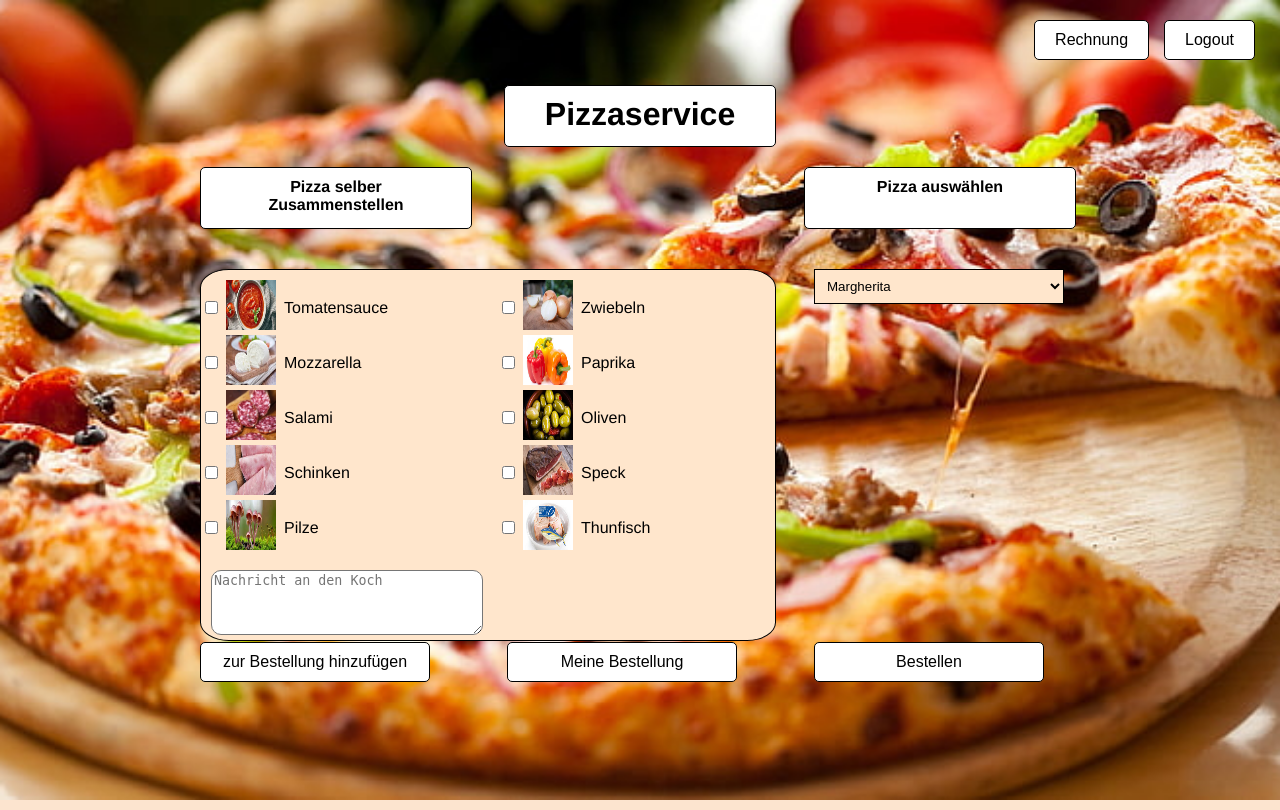
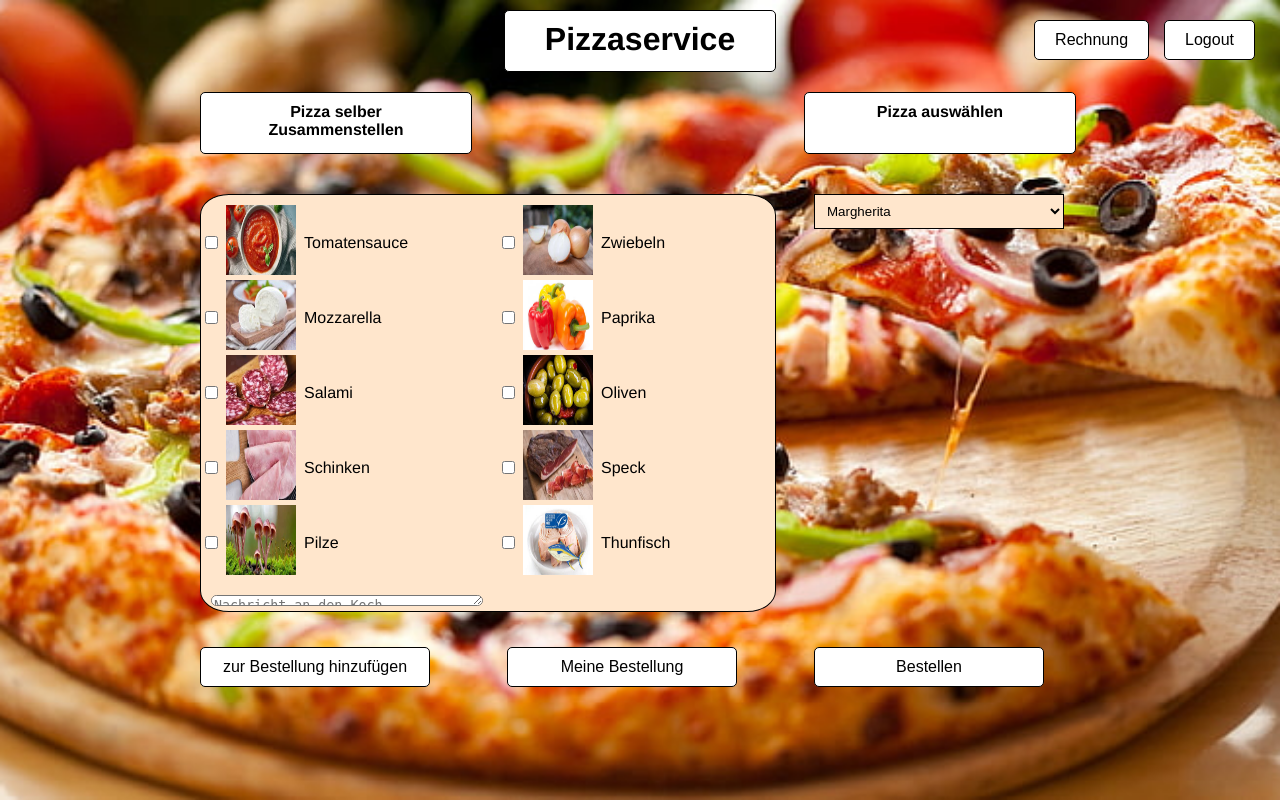
Before and after one commit to Kaktussaft/Pizzaservice, a PHP site: page /Pizzaservice/app/views/Orderpage.php in a window 1280 px wide. Run offline with PHP 8.4, Linux system fonts and the light colour scheme.

Commit message:
popups + style changes

```diff
--- a/app/style/Orderpage.css
+++ b/app/style/Orderpage.css
@@ -1,8 +1,8 @@
 .order-box {
     background-color:none;;
-    padding: 40px;
+    padding: 10px;
     width: 900px;
-    height: 650px;
+    height: 800px;
     text-align: center;
     border-radius: 5%;
 }
@@ -13,7 +13,7 @@
     grid-template-rows: auto 1fr;
     gap: 10px;
     width: 100%;
-    height: 55vh;
+    height: 65vh;
 }
 
 .grid-container-equal-split{
@@ -22,7 +22,7 @@
     grid-template-rows: auto 1fr;
     gap: 10px;
     width: 100%;
-    height: 370px;
+    height: 52vh;
     border: 1px solid black;
     background-color: #FFE6CC;
     border-radius:5%;
@@ -66,8 +66,8 @@
 
 
 .ingredient-image {
-    width: 50px;
-    height: 50px;
+    width: 70px;
+    height: 70px;
     margin-bottom: 5px;
     margin-right: 8px;
 }
```
